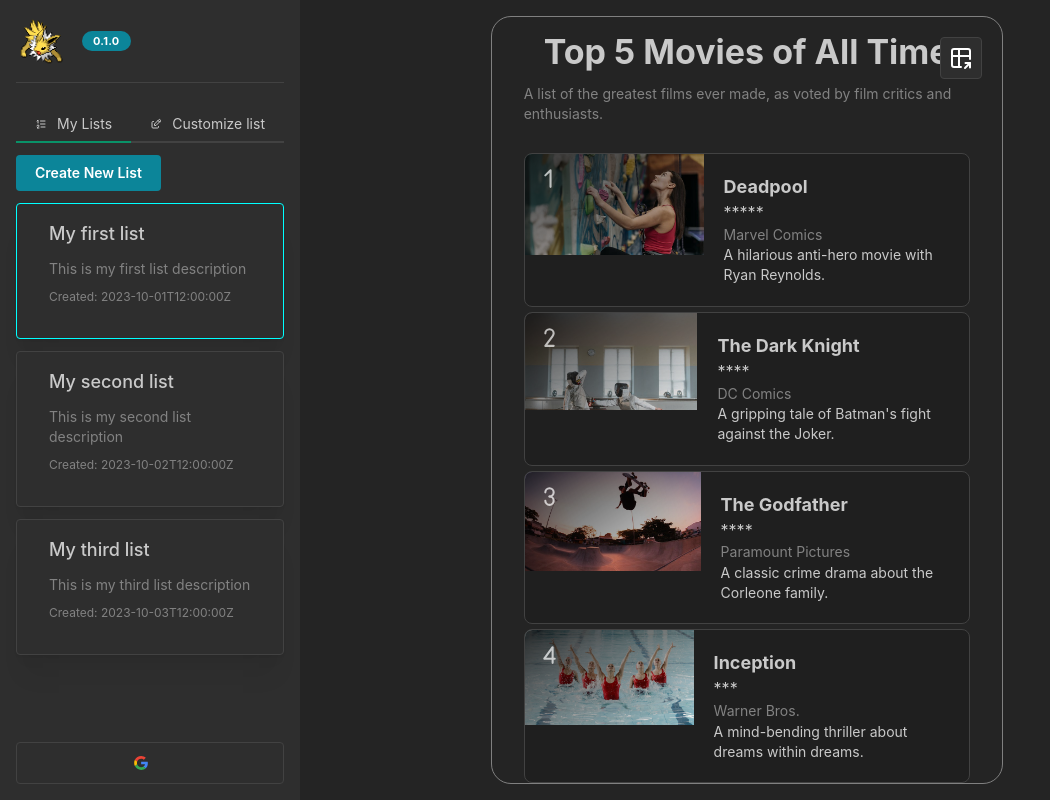
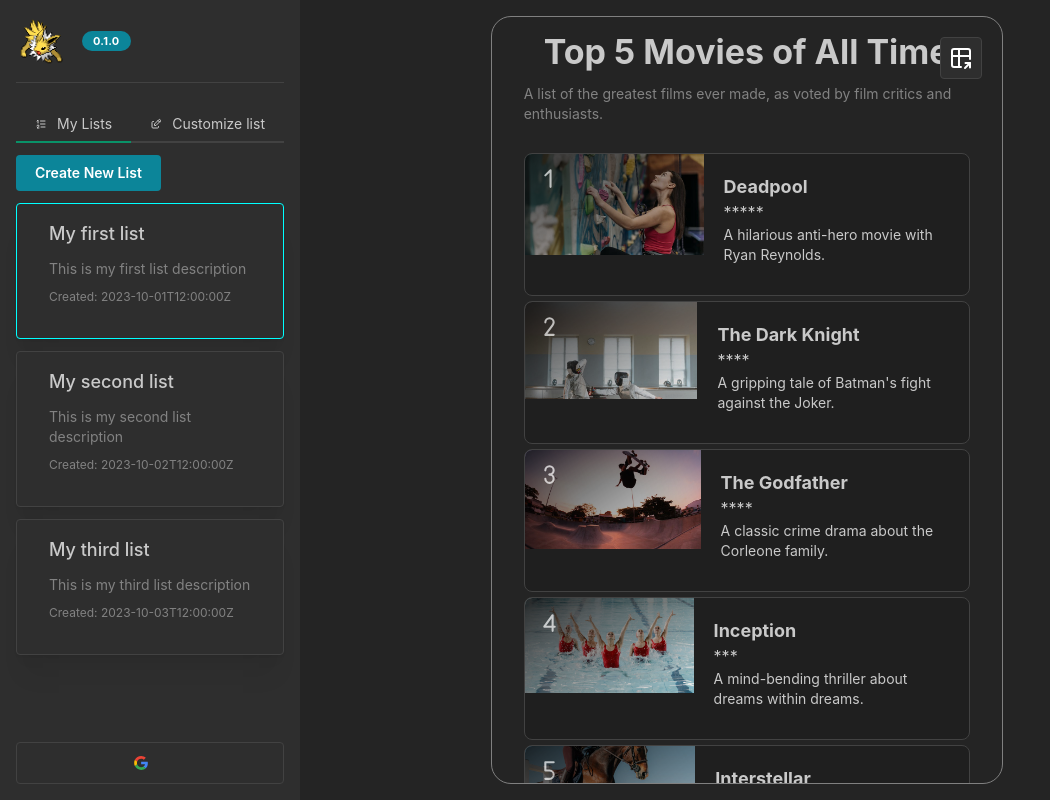
Before and after one commit to aproberts01/jolteon, a Next.js app: page / in a window 1280 px wide. Shown: the whole page, without its empty margins (0-1050 px from the left). Built offline with nearby package versions, Linux system fonts and the light colour scheme; no server answers.

Commit message:
Seed mock data and update Prisma schema

```diff
--- a/app/components/ListView.tsx
+++ b/app/components/ListView.tsx
@@ -13,8 +13,8 @@
 }
 
 const ListView: React.FC = () => {
-  const body = useSelector(
-    (state: { list: { body: Array<ListItem> } }) => state.list.body
+  const listItems = useSelector(
+    (state: { list: { items: Array<ListItem> } }) => state.list.items
   );
   const title = useSelector(
     (state: { list: { title: string } }) => state.list.title
@@ -25,7 +25,7 @@
 
   return (
     <>
-      <NewList title={title} description={description} listData={body} />
+      <NewList title={title} description={description} listData={listItems} />
     </>
   );
 };
--- a/app/newData.json
+++ b/app/newData.json
@@ -1,56 +1,56 @@
 {
   "newList": {
-      "id": 1,
+    "id": "newList123",
     "title": "Top 5 Movies of All Time",
-      "creationDate": "1980-01-02T00:00:00.000Z",
-      "registered": true,
+    "createdAt": "1980-01-02T00:00:00.000Z",
+    "updatedAt": "2023-10-01T12:00:00.000Z",
     "owner": "owner123",
     "description": "A list of the greatest films ever made, as voted by film critics and enthusiasts.",
     "backgroundColor": "transparent",
     "imageArrangement": "leftAlignedImage",
     "iconSet": "basicNumberSet",
-      "body": [
+    "items": [
       {
-          "id": 1,
-          "starRating": 5,
+        "id": "1",
+        "starRating": "5",
         "headline": "Deadpool",
-          "subheadline": "Marvel Comics",
+        "subHeadline": "Marvel Comics",
         "description": "A hilarious anti-hero movie with Ryan Reynolds.",
         "rankingAsset": "IconNumber1",
         "imageUrl": "/assets/climbing_girl.jpg"
       },
       {
-          "id": 2,
-          "starRating": 4,
+        "id": "2",
+        "starRating": "4",
         "headline": "The Dark Knight",
-          "subheadline": "DC Comics",
+        "subHeadline": "DC Comics",
         "description": "A gripping tale of Batman's fight against the Joker.",
         "rankingAsset": "IconNumber2",
         "imageUrl": "/assets/fencing.jpg"
       },
       {
-          "id": 3,
-          "starRating": 4,
+        "id": "3",
+        "starRating": "4",
         "headline": "The Godfather",
-          "subheadline": "Paramount Pictures",
+        "subHeadline": "Paramount Pictures",
         "description": "A classic crime drama about the Corleone family.",
         "rankingAsset": "IconNumber3",
         "imageUrl": "/assets/skateboarder.jpg"
       },
       {
-          "id": 4,
-          "starRating": 3,
+        "id": "4",
+        "starRating": "3",
         "headline": "Inception",
-          "subheadline": "Warner Bros.",
+        "subHeadline": "Warner Bros.",
         "description": "A mind-bending thriller about dreams within dreams.",
         "rankingAsset": "IconNumber4",
         "imageUrl": "/assets/swim_girls.jpg"
       },
       {
-          "id": 5,
-          "starRating": 5,
+        "id": "5",
+        "starRating": "5",
         "headline": "Interstellar",
-          "subheadline": "Paramount Pictures",
+        "subHeadline": "Paramount Pictures",
         "description": "A visually stunning journey through space and time.",
         "rankingAsset": "IconNumber5",
         "imageUrl": "/assets/horse_girl.jpg"
--- a/lib/listSlice.ts
+++ b/lib/listSlice.ts
@@ -46,7 +46,7 @@
       const columnContent = COLUMN_CONTENT_MAP[columnContentType];
 
       state.iconSet = columnContent.type;
-      state.body = state.body.map((listItem, index) => {
+      state.items = state.items.map((listItem, index) => {
         return {
           ...listItem,
           rankingAsset: Array.isArray(columnContent.iconGroup?.[index])
--- a/package.json
+++ b/package.json
@@ -26,6 +26,7 @@
     "react": "19.0.0",
     "react-dom": "19.0.0",
     "react-redux": "^9.2.0",
+    "ts-node": "^10.9.2",
     "use-immer": "^0.11.0"
   },
   "devDependencies": {
```
Also changed, not shown: 1 other file (tests, documents, lock files or other folders). Lines whose indentation alone changed are shown as unchanged.
